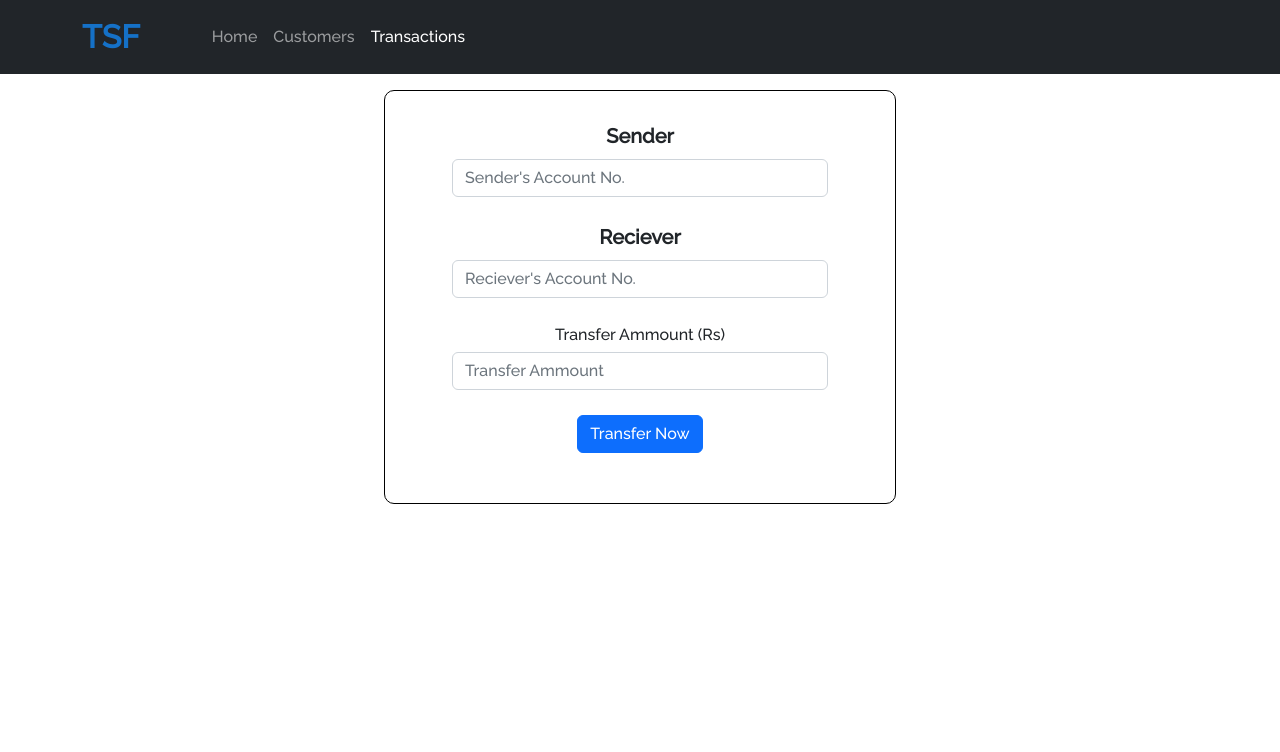
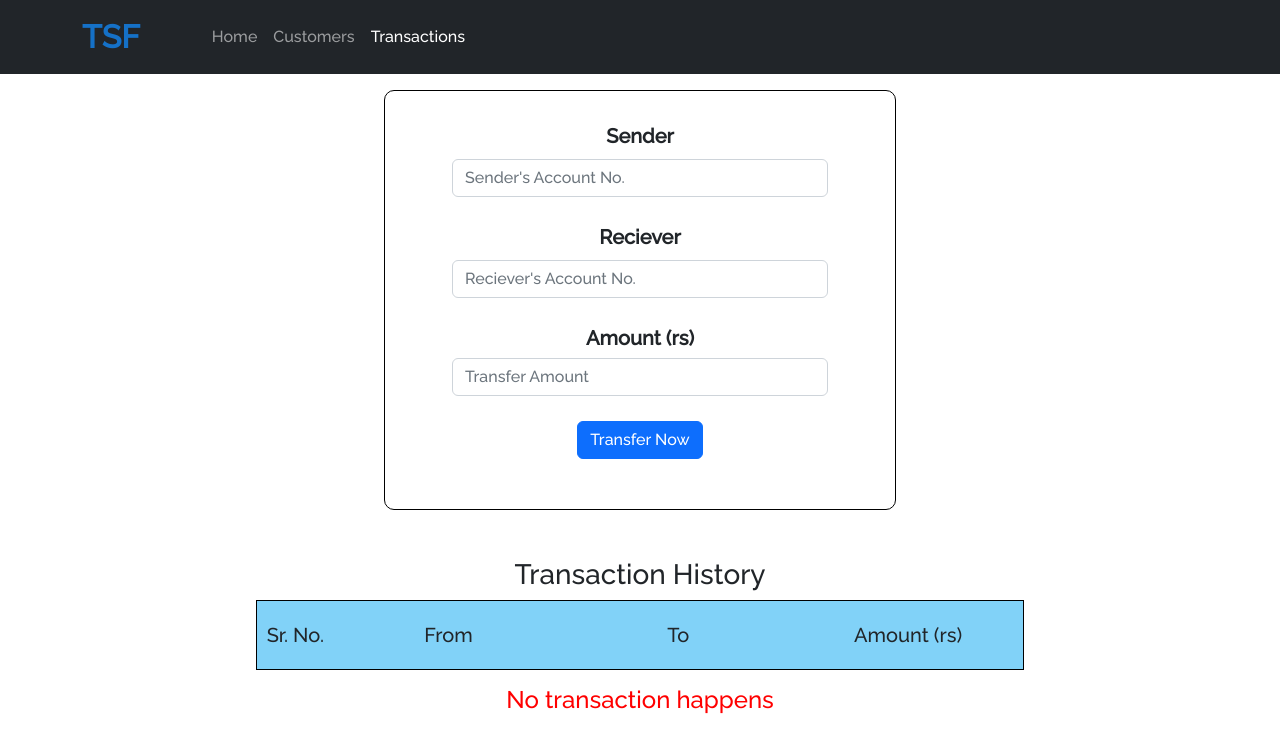
Before and after one commit to Rohitbarate/basic_banking_system, a React (Create React App) app: page /transactions in a window 1280 px wide. Shown: the top 752 px of the page. Built offline with nearby package versions, Linux system fonts and the light colour scheme.

Commit message:
first commit

```diff
--- a/src/components/Navbar/Navbar.jsx
+++ b/src/components/Navbar/Navbar.jsx
@@ -6,7 +6,7 @@ import { Link, useLocation } from "react-router-dom";
 function CollapsibleExample() {
   const location = useLocation();
   return (
-    <Navbar collapseOnSelect expand="lg" bg="dark" variant="dark" style={{position:'sticky',top:0}}>
+    <Navbar collapseOnSelect expand="lg" bg="dark" variant="dark" style={{position:'sticky',top:0,zIndex:'100'}}>
       <Container>
         <Navbar.Brand href="/">
           {" "}
--- a/src/components/TransactionScreen/TransactionScreen.css
+++ b/src/components/TransactionScreen/TransactionScreen.css
@@ -2,12 +2,11 @@
   display: flex;
   align-items: center;
   justify-content: center;
-  /* height: 80vh; */
+ flex-direction: column;
 }
 
 .form {
   width: 40%;
-  /* height: 70%; */
   border: 1px solid #000;
   padding:30px 20px;
   border-radius: 10px;
@@ -21,3 +20,45 @@
     margin: 20px 0;
     position: relative;
 }
+.htrTable{
+  display: flex;
+  flex-direction: column;
+  position: relative;
+  flex-wrap: nowrap;
+  justify-content: flex-start;
+  align-items: center;
+  width: 60%;
+}
+.htrRow,
+.Heading{
+  width: 100%;
+  height: 70px;
+  display: flex;
+  flex-direction: row;
+  align-items: center;
+  border: 1px solid black;
+  background-color: #67c9f7d2;
+
+}
+.htrDataRow{
+  width: 100%;
+  height: 70vh;
+  overflow-y: scroll;
+  padding-bottom: 20px;
+}
+.htrHeading{
+  font-size: 20px;
+  font-weight: 500;
+}
+.srno{
+  flex: 0.1;
+}
+.htrFrom{
+  flex: 0.3;
+}
+.htrTo{
+  flex: 0.3;
+}
+.htrAmt{
+  flex: 0.3;
+}
--- a/src/components/TransactionScreen/TransactionScreen.jsx
+++ b/src/components/TransactionScreen/TransactionScreen.jsx
@@ -1,10 +1,11 @@
-import React, { useState } from "react";
+import React, { useState ,useEffect } from "react";
 import { useLocation } from "react-router-dom";
 import Col from "react-bootstrap/Col";
 import Form from "react-bootstrap/Form";
 import Row from "react-bootstrap/Row";
 import "./TransactionScreen.css";
 import { Button } from "react-bootstrap";
+import { TransferRow } from "../TransferRow/TransferRow";
 
 const TransactionScreen = () => {
   const location = useLocation();
@@ -12,10 +13,17 @@ const TransactionScreen = () => {
   const [sAccno, setSAccno] = useState(item ? item.accountno : "");
   const [rAccno, setRAccno] = useState("");
   const [amt, setAmt] = useState();
+  const [trHistory,setTrHistory] = useState()
 
-  function transferBtn(item) {
+  useEffect(() => {
+    setTrHistory(JSON.parse(localStorage.getItem('history')))
+    console.log(trHistory);
+  }, [trHistory])
+
+
+  function transferBtn() {
     if (!sAccno || !rAccno || !amt) {
-      alert("input's shouldn't be empty ");
+      alert("input's should not be empty ");
     } else {
       let historyObj;
       let history = localStorage.getItem("history");
@@ -24,6 +32,7 @@ const TransactionScreen = () => {
         historyObj = [];
       } else {
         historyObj = JSON.parse(history);
+        setTrHistory(historyObj)
       }
       let myObj = {
         sAccno,
@@ -79,7 +88,7 @@ const TransactionScreen = () => {
           </Row>
           <Row className="row">
             <Col>
-              <label htmlFor="Sname">Transfer Ammount (Rs)</label>
+              <div className="title">Amount (rs)</div>
               <Form.Control
                 style={{
                   position: "relative",
@@ -88,7 +97,7 @@ const TransactionScreen = () => {
                 }}
                 value={amt}
                 onChange={(e) => setAmt(e.target.value)}
-                placeholder="Transfer Ammount"
+                placeholder="Transfer Amount"
                 type="number"
                 className="valIpt"
               />
@@ -96,13 +105,27 @@ const TransactionScreen = () => {
           </Row>
           <Row>
             <Col>
-              <Button onClick={() => transferBtn(item)} className="btn">
+              <Button onClick={() => transferBtn()} className="btn">
                 Transfer Now
               </Button>
             </Col>
           </Row>
         </Form>
       </div>
+      <h3 className="mt-5">Transaction History</h3>
+      <div className="htrTable">
+        <div className="htrRow Heading">
+          <div className="srno htrHeading">Sr. No.</div>
+          <div className="htrFrom htrHeading">From</div>
+          <div className="htrTo htrHeading">To</div>
+          <div className="htrAmt htrHeading">Amount (rs)</div>
+        </div>
+        <div className="htrDataRow">
+          {trHistory? trHistory.map((item,index)=>{
+            return <TransferRow item={item} index={index} />
+          }):<h4 className="pt-3" style={{color:'red'}}>No transaction happens</h4>}
+        </div>
+      </div>
     </div>
   );
 };
--- /dev/null
+++ b/src/components/TransferRow/TransferRow.jsx
@@ -0,0 +1,13 @@
+import React from "react";
+import "../TransactionScreen/TransactionScreen.css";
+
+export const TransferRow = ({item,index}) => {
+  return (
+    <div className="htrRow">
+      <div className="srno htrHeading">{index + 1}</div>
+      <div className="htrFrom htrHeading">{item.sAccno}</div>
+      <div className="htrTo htrHeading">{item.rAccno}</div>
+      <div className="htrAmt htrHeading">{item.amt} rs</div>
+    </div>
+  );
+};
```
